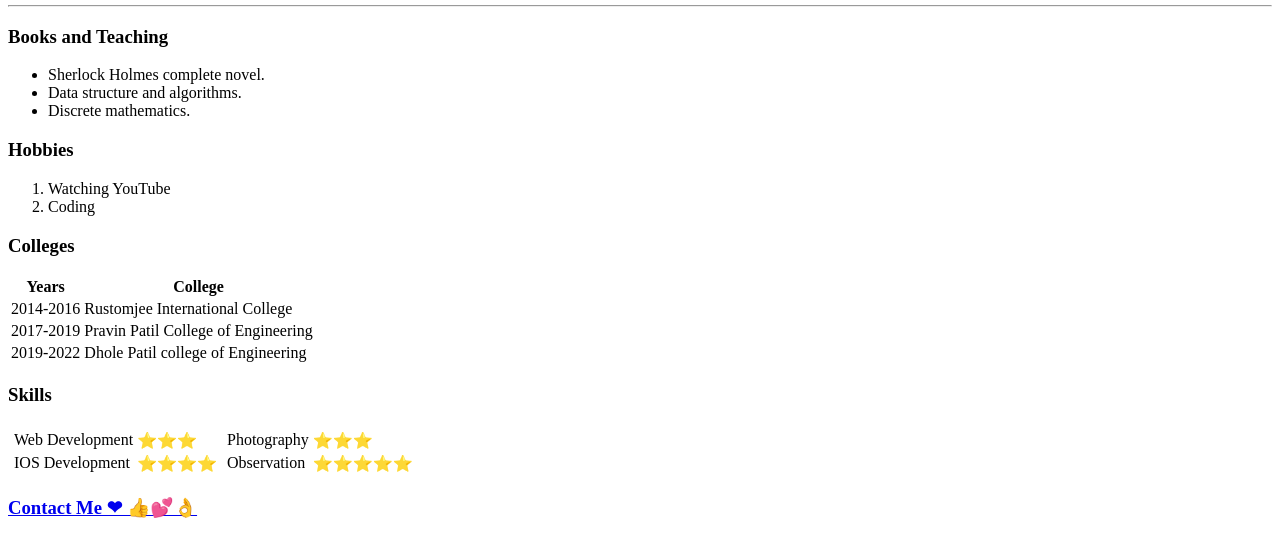
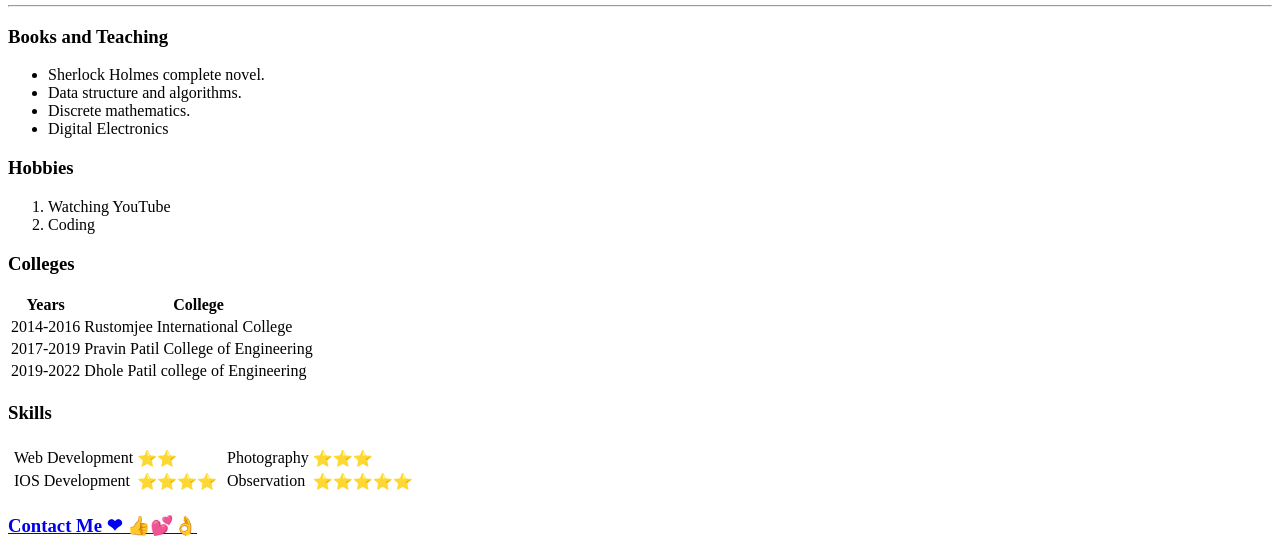
Before and after one commit to Milind-Jamnekar/CV, a plain HTML site: page index.html in a window 1280 px wide. Shown: the part 357-913 px from the top of the page. Drawn offline with Linux system fonts and the light colour scheme.

Commit message:
Update index.html

```diff
--- a/index.html
+++ b/index.html
@@ -23,6 +23,7 @@
     <li>Sherlock Holmes complete novel.</li>
     <li>Data structure and algorithms.</li>
     <li>Discrete mathematics.</li>
+    <li>Digital Electronics</li>
   </ul>
   <h3>Hobbies</h3>
   <ol start="i">
@@ -59,7 +60,7 @@
       <table>
       <tr>
         <td>Web Development</td>
-        <td>⭐⭐⭐</td>
+        <td>⭐⭐</td>
       </tr>
       <tr>
         <td>IOS Development</td>
```
